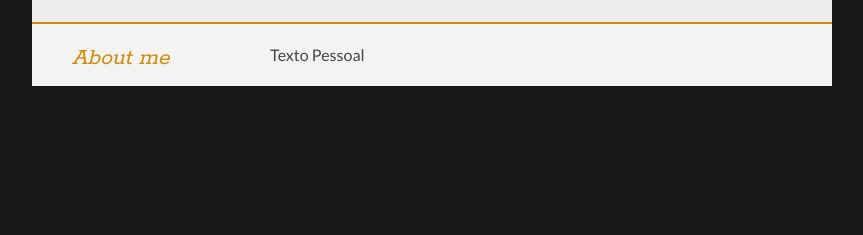
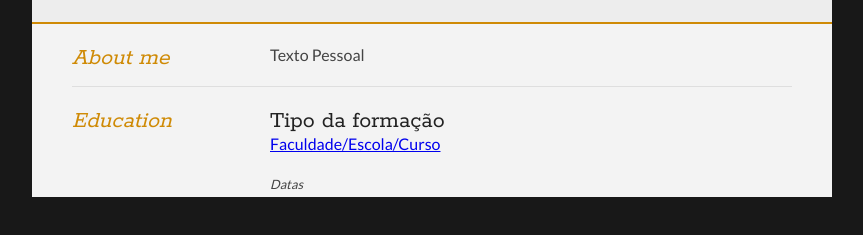
Before and after one commit to TeilorFerrari/TeilorFerrari.github.io, a plain HTML site: page index.html in a window 1280 px wide. Shown: the part 171-406 px from the top of the page, without its empty margins (208-1071 px from the left). Drawn offline with Linux system fonts and the light colour scheme.

Commit message:
Seção para Formação academica/cursos e derivados

```diff
--- a/index.html
+++ b/index.html
@@ -50,6 +50,23 @@
 			<div class="clear"></div>
 		</section>
 
+		<section>
+			<div class="sectionTitle">
+				<h1>Education</h1>
+			</div>
+
+			<div class="sectionContent">
+
+				<article>
+          <h2>Tipo da formação</h2>
+          <p><a href="site">Faculdade/Escola/Curso</a></p>
+          <p class="subDetails">Datas
+				</article>
+
+			</div>
+			<div class="clear"></div>
+		</section>
+
 <script type="text/javascript">
 var gaJsHost = (("https:" == document.location.protocol) ? "https://ssl." : "http://www.");
 document.write(unescape("%3Cscript src='" + gaJsHost + "google-analytics.com/ga.js' type='text/javascript'%3E%3C/script%3E"));
```
